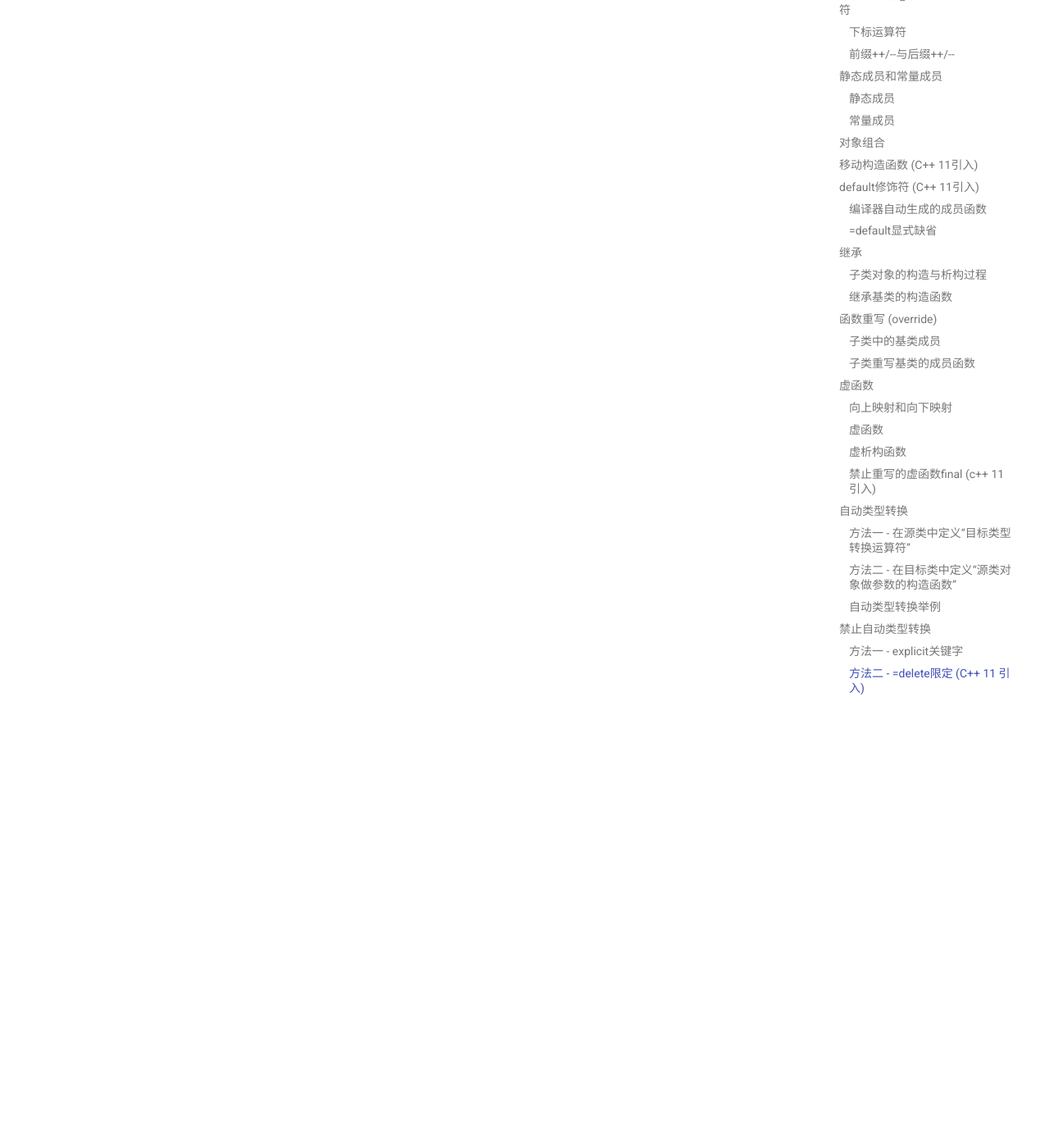
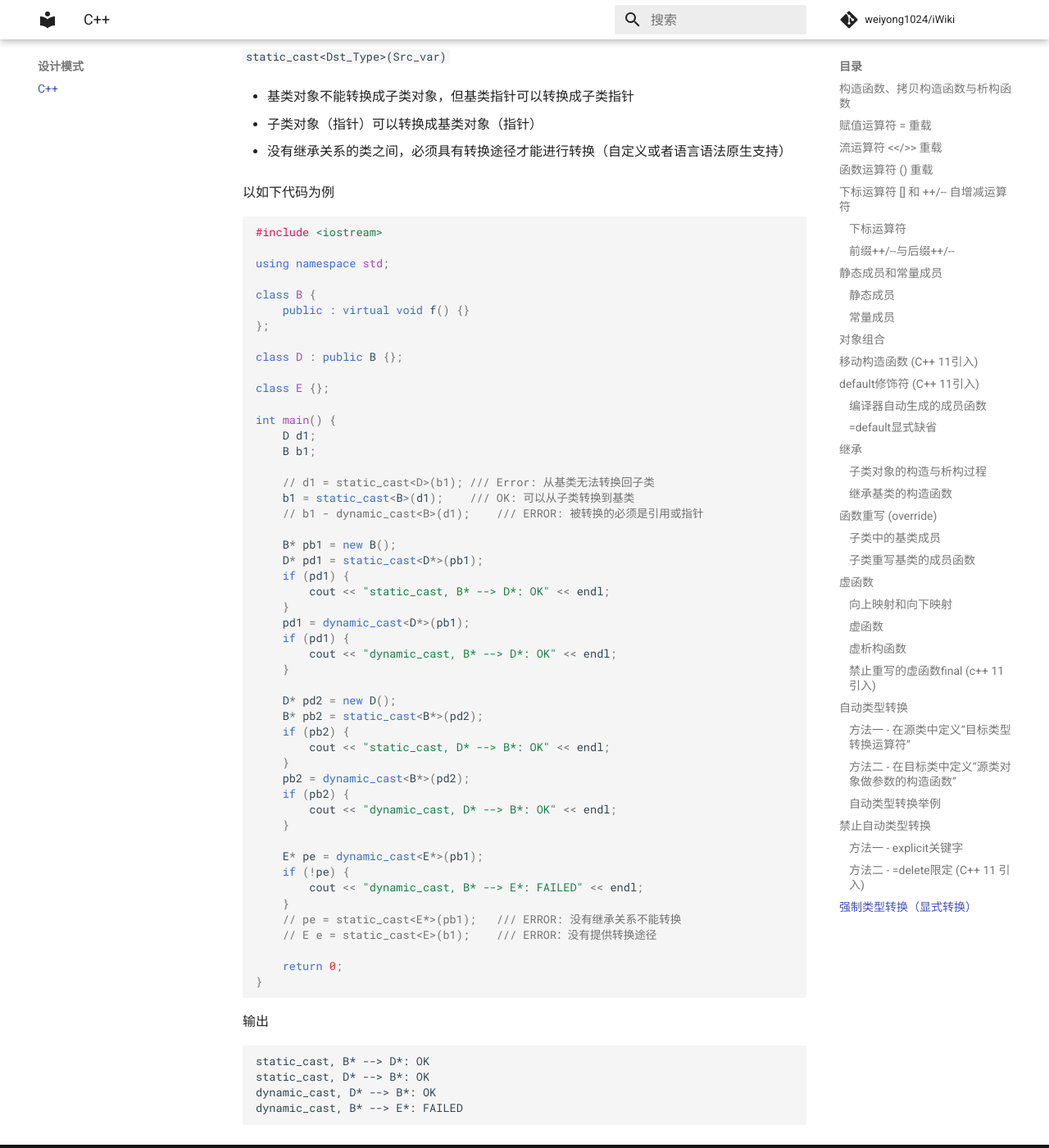
Before and after one commit to weiyong1024/iWiki, an MkDocs documentation site: the page built from docs/design_pattern/cpp/basic.md, in a window 1280 px wide and 1400 px high, scrolled down 23107 px. Shown: the whole window at 82% size. Built offline with MkDocs 1.6.1 and Material for MkDocs 9.7.7, drawn with Linux system fonts in a browser that asks for light colours; formulas are drawn with MathJax 3; comment, search, counter and statistics services are not loaded; some of the changed text lies outside the part shown.

Commit message:
Add static_cast and dynamic_cast

````diff
--- a/docs/design_pattern/cpp/basic.md
+++ b/docs/design_pattern/cpp/basic.md
@@ -1141,3 +1141,83 @@ int main() {
 ```
 
 * **`=delete`修饰一个函数** 和 **不写这个函数** 的区别:
+
+
+## 强制类型转换（显式转换）
+
+`dynamic_cast<Dst_type>(Src_var)` - 用于在类的集成体系中做转换
+
+* `Src_var`必须是引用或指针类型，`Dst_Type`类中含有虚函数，否则会有编译错误
+
+* 若目标类与原类之间没有及陈骨干西，转换失败，返回空指针（注：失败不导致运行崩溃）
+
+`static_cast<Dst_Type>(Src_var)`
+
+* 基类对象不能转换成子类对象，但基类指针可以转换成子类指针
+
+* 子类对象（指针）可以转换成基类对象（指针）
+
+* 没有继承关系的类之间，必须具有转换途径才能进行转换（自定义或者语言语法原生支持）
+
+以如下代码为例
+
+```cpp
+#include <iostream>
+
+using namespace std;
+
+class B {
+    public : virtual void f() {}
+};
+
+class D : public B {};
+
+class E {};
+
+int main() {
+    D d1;
+    B b1;
+
+    // d1 = static_cast<D>(b1); /// Error: 从基类无法转换回子类
+    b1 = static_cast<B>(d1);    /// OK: 可以从子类转换到基类
+    // b1 - dynamic_cast<B>(d1);    /// ERROR: 被转换的必须是引用或指针
+
+    B* pb1 = new B();
+    D* pd1 = static_cast<D*>(pb1);
+    if (pd1) {
+        cout << "static_cast, B* --> D*: OK" << endl;
+    }
+    pd1 = dynamic_cast<D*>(pb1);
+    if (pd1) {
+        cout << "dynamic_cast, B* --> D*: OK" << endl;
+    }
+
+    D* pd2 = new D();
+    B* pb2 = static_cast<B*>(pd2);
+    if (pb2) {
+        cout << "static_cast, D* --> B*: OK" << endl;
+    }
+    pb2 = dynamic_cast<B*>(pd2);
+    if (pb2) {
+        cout << "dynamic_cast, D* --> B*: OK" << endl;
+    }
+
+    E* pe = dynamic_cast<E*>(pb1);
+    if (!pe) {
+        cout << "dynamic_cast, B* --> E*: FAILED" << endl;
+    }
+    // pe = static_cast<E*>(pb1);   /// ERROR: 没有继承关系不能转换
+    // E e = static_cast<E>(b1);    /// ERROR：没有提供转换途径
+
+    return 0;
+}
+```
+
+输出
+
+```
+static_cast, B* --> D*: OK
+static_cast, D* --> B*: OK
+dynamic_cast, D* --> B*: OK
+dynamic_cast, B* --> E*: FAILED
+```
````
